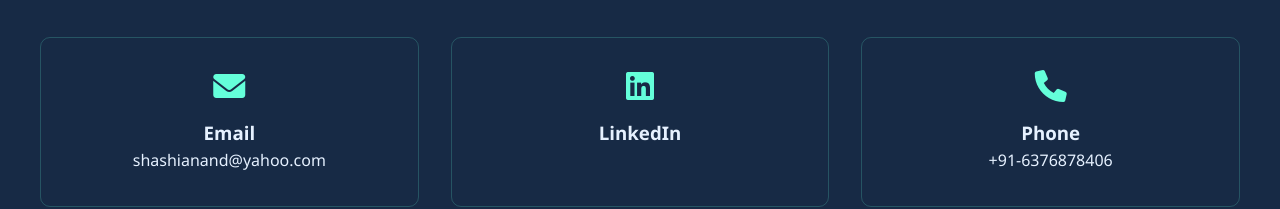
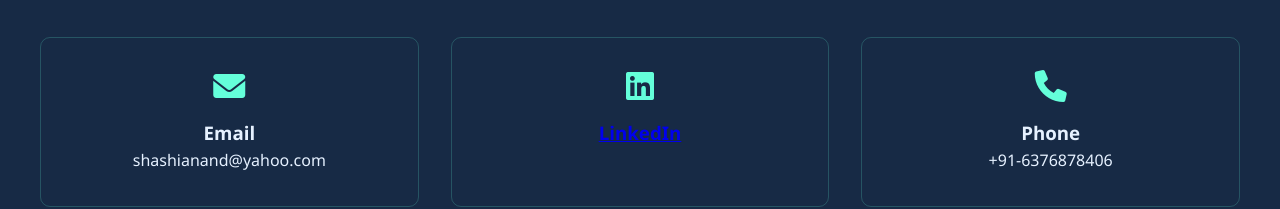
Before and after one commit to Ishashianand/portfolio, a plain HTML site: page index.html in a window 1280 px wide. Shown: the part 5240-5449 px from the top of the page. Drawn offline with nearby package versions, Linux system fonts and the light colour scheme; animation ran at ten frames a second.

Commit message:
index.html

```diff
--- a/index.html
+++ b/index.html
@@ -594,9 +594,10 @@
                         <p>shashianand@yahoo.com</p>
                     </div>
                     <div class="contact-item">
-                        <i class="fab fa-linkedin fa-2x"></i>
-                        <h3>LinkedIn</h3>
-                        <a href="https://linkedin.com/in/shashianand5"></a>
+                        <a href="https://linkedin.com/in/shashianand5" target="_blank" rel="noopener noreferrer">
+                            <i class="fab fa-linkedin fa-2x"></i>
+                            <h3>LinkedIn</h3>
+                        </a>
                     </div>
                     <div class="contact-item">
                         <i class="fas fa-phone fa-2x"></i>
```
